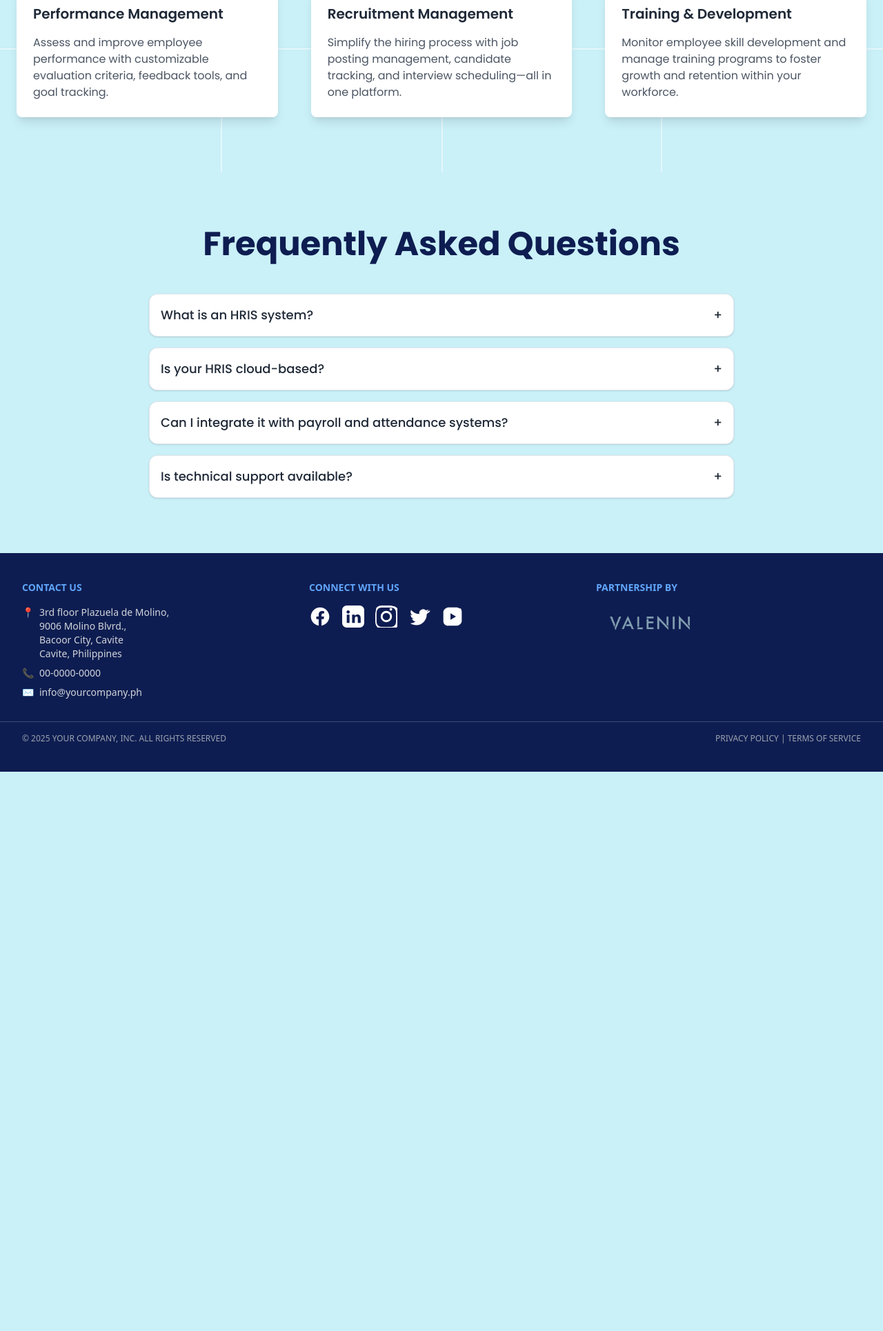
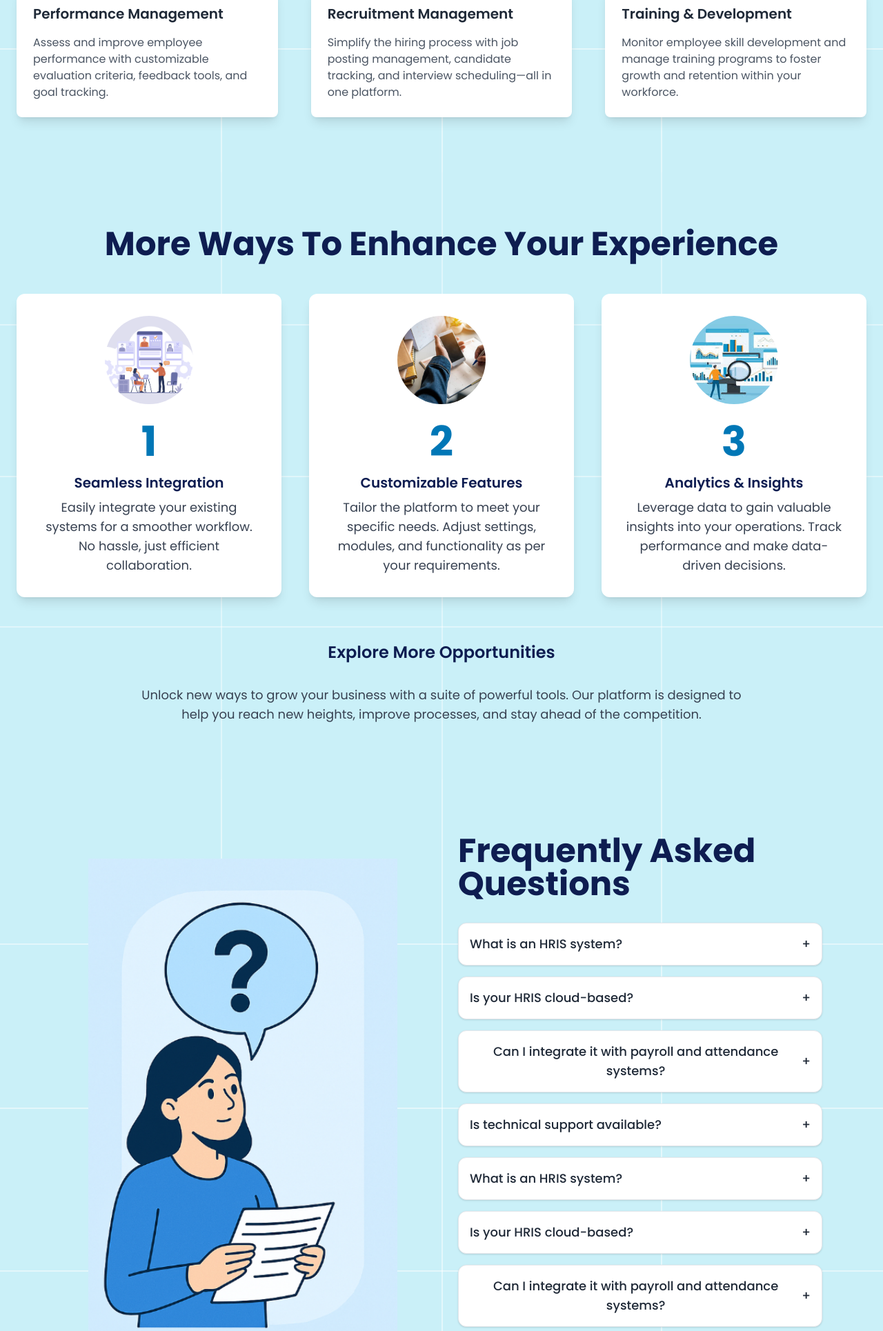
Before and after one commit to maxximusayson/HRIS_web, a CodeIgniter 4 app: the page made by app/Views/home.php in a window 1280 px wide. Shown: the part 3352-5282 px from the top of the page at 69% size. Before the commit the page ends 4471 px from the top, so only its background shows below. Run offline with PHP 8.4 and a stand-in for CodeIgniter, Linux system fonts and the light colour scheme; the template is opened without the code that fills it, so the values that code supplies are empty; some libraries are stand-ins or nearby versions.

Commit message:
section 6

```diff
--- a/app/Views/home.php
+++ b/app/Views/home.php
@@ -398,77 +398,124 @@
   </div>
 </section>
 
+<!-- Section: More Ways -->
+<section class="relative bg-[#CAF0F8] py-20 font-[Poppins] overflow-hidden">
 
-<!-- Section 5 -->
-<section class="bg-[#CAF0F8] py-20 font-[Poppins]">
-  <div class="max-w-4xl mx-auto px-6">
-    <h2 class="text-4xl md:text-5xl font-bold text-center text-[#0E1D51] mb-12">Frequently Asked Questions</h2>
+  <!-- Grid Lines -->
+  <div class="absolute inset-0 pointer-events-none z-0">
+    <!-- Vertical lines -->
+    <div class="absolute left-1/4 top-0 h-full w-[2px] bg-white/40"></div>
+    <div class="absolute left-1/2 top-0 h-full w-[2px] bg-white/40"></div>
+    <div class="absolute right-1/4 top-0 h-full w-[2px] bg-white/40"></div>
+    <!-- Horizontal lines -->
+    <div class="absolute top-1/4 left-0 w-full h-[2px] bg-white/40"></div>
+    <div class="absolute top-1/2 left-0 w-full h-[2px] bg-white/40"></div>
+    <div class="absolute bottom-1/4 left-0 w-full h-[2px] bg-white/40"></div>
+  </div>
 
-    <div class="space-y-4" x-data="{ selected: null }">
+  <!-- Main Content -->
+  <div class="relative z-10 max-w-7xl mx-auto px-6 text-center">
+    <h2 class="text-4xl md:text-5xl font-bold text-[#0E1D51] mb-12">More Ways To Enhance Your Experience</h2>
 
-      <!-- FAQ Item 1 -->
-      <div class="border border-gray-200 rounded-xl bg-white shadow">
-        <button
-          class="w-full flex justify-between items-center p-4 text-lg font-medium text-gray-800 focus:outline-none"
-          @click="selected !== 1 ? selected = 1 : selected = null"
-        >
-          What is an HRIS system?
-          <span x-show="selected !== 1">+</span>
-          <span x-show="selected === 1">-</span>
-        </button>
-        <div x-show="selected === 1" x-collapse class="px-4 pb-4 text-gray-600">
-          An HRIS (Human Resource Information System) helps manage employee data, payroll, attendance, and HR processes all in one centralized platform.
+    <div class="grid md:grid-cols-3 gap-10">
+
+      <!-- Way 1 -->
+      <div class="bg-white p-8 rounded-xl shadow-lg hover:shadow-xl transition duration-300">
+        <div class="flex justify-center mb-6">
+          <img src="/images/seamless.png" alt="Seamless Integration" class="w-32 h-32 object-cover rounded-full">
         </div>
+        <div class="text-[#0077B6] text-6xl font-bold mb-4">1</div>
+        <h3 class="text-xl font-semibold mb-2 text-[#0E1D51]">Seamless Integration</h3>
+        <p class="text-gray-700 text-lg text-center">Easily integrate your existing systems for a smoother workflow. No hassle, just efficient collaboration.</p>
       </div>
 
-      <!-- FAQ Item 2 -->
-      <div class="border border-gray-200 rounded-xl bg-white shadow">
-        <button
-          class="w-full flex justify-between items-center p-4 text-lg font-medium text-gray-800 focus:outline-none"
-          @click="selected !== 2 ? selected = 2 : selected = null"
-        >
-          Is your HRIS cloud-based?
-          <span x-show="selected !== 2">+</span>
-          <span x-show="selected === 2">-</span>
-        </button>
-        <div x-show="selected === 2" x-collapse class="px-4 pb-4 text-gray-600">
-          Yes! Our HRIS is fully cloud-based, so you can access and manage your employee data anytime, anywhere, securely.
+      <!-- Way 2 -->
+      <div class="bg-white p-8 rounded-xl shadow-lg hover:shadow-xl transition duration-300">
+        <div class="flex justify-center mb-6">
+          <img src="/images/customize.jpg" alt="Customizable Features" class="w-32 h-32 object-cover rounded-full">
         </div>
+        <div class="text-[#0077B6] text-6xl font-bold mb-4">2</div>
+        <h3 class="text-xl font-semibold mb-2 text-[#0E1D51]">Customizable Features</h3>
+        <p class="text-gray-700 text-lg text-center">Tailor the platform to meet your specific needs. Adjust settings, modules, and functionality as per your requirements.</p>
       </div>
 
-      <!-- FAQ Item 3 -->
-      <div class="border border-gray-200 rounded-xl bg-white shadow">
-        <button
-          class="w-full flex justify-between items-center p-4 text-lg font-medium text-gray-800 focus:outline-none"
-          @click="selected !== 3 ? selected = 3 : selected = null"
-        >
-          Can I integrate it with payroll and attendance systems?
-          <span x-show="selected !== 3">+</span>
-          <span x-show="selected === 3">-</span>
-        </button>
-        <div x-show="selected === 3" x-collapse class="px-4 pb-4 text-gray-600">
-          Absolutely! Our HRIS is designed to integrate seamlessly with popular payroll, attendance, and ERP solutions.
+      <!-- Way 3 -->
+      <div class="bg-white p-8 rounded-xl shadow-lg hover:shadow-xl transition duration-300">
+        <div class="flex justify-center mb-6">
+          <img src="/images/analytics.jpg" alt="Analytics & Insights" class="w-32 h-32 object-cover rounded-full">
         </div>
-      </div>
-
-      <!-- FAQ Item 4 -->
-      <div class="border border-gray-200 rounded-xl bg-white shadow">
-        <button
-          class="w-full flex justify-between items-center p-4 text-lg font-medium text-gray-800 focus:outline-none"
-          @click="selected !== 4 ? selected = 4 : selected = null"
-        >
-          Is technical support available?
-          <span x-show="selected !== 4">+</span>
-          <span x-show="selected === 4">-</span>
-        </button>
-        <div x-show="selected === 4" x-collapse class="px-4 pb-4 text-gray-600">
-          Yes, we provide 24/7 customer support and dedicated assistance for implementation and troubleshooting.
-        </div>
+        <div class="text-[#0077B6] text-6xl font-bold mb-4">3</div>
+        <h3 class="text-xl font-semibold mb-2 text-[#0E1D51]">Analytics & Insights</h3>
+        <p class="text-gray-700 text-lg text-center">Leverage data to gain valuable insights into your operations. Track performance and make data-driven decisions.</p>
       </div>
 
     </div>
+
+    <div class="mt-16">
+      <h3 class="text-2xl font-semibold text-[#0E1D51] mb-8">Explore More Opportunities</h3>
+      <p class="text-lg text-gray-700 text-center max-w-4xl mx-auto">Unlock new ways to grow your business with a suite of powerful tools. Our platform is designed to help you reach new heights, improve processes, and stay ahead of the competition.</p>
+    </div>
   </div>
 </section>
+
+
+
+
+
+
+<!-- Section 6: How It Works with Gridlines -->
+<section class="relative bg-[#CAF0F8] py-20 font-[Poppins] overflow-hidden">
+  <!-- Grid Lines -->
+  <div class="absolute inset-0 pointer-events-none z-0">
+    <!-- Vertical lines -->
+    <div class="absolute left-1/4 top-0 h-full w-[2px] bg-white/50"></div>
+    <div class="absolute left-1/2 top-0 h-full w-[2px] bg-white/50"></div>
+    <div class="absolute right-1/4 top-0 h-full w-[2px] bg-white/50"></div>
+    <!-- Horizontal lines -->
+    <div class="absolute top-1/4 left-0 w-full h-[2px] bg-white/50"></div>
+    <div class="absolute top-1/2 left-0 w-full h-[2px] bg-white/50"></div>
+    <div class="absolute bottom-1/4 left-0 w-full h-[2px] bg-white/50"></div>
+  </div>
+
+  <!-- Main Content -->
+  <div class="relative z-10 max-w-6xl mx-auto px-6 grid md:grid-cols-2 gap-12 items-center">
+
+    <!-- Left: Image -->
+    <div class="flex justify-center">
+      <img src="/images/faq.png" alt="FAQ Illustration" class="w-full max-w-md">
+    </div>
+
+    <!-- Right: FAQs -->
+    <div>
+      <h2 class="text-4xl md:text-5xl font-bold text-[#0E1D51] mb-8 text-center md:text-left">Frequently Asked Questions</h2>
+
+      <div class="space-y-4" x-data="{ selected: null }">
+
+        <!-- FAQ Items -->
+        <template x-for="(item, index) in [
+          { q: 'What is an HRIS system?', a: 'An HRIS (Human Resource Information System) helps manage employee data, payroll, attendance, and HR processes all in one centralized platform.' },
+          { q: 'Is your HRIS cloud-based?', a: 'Yes! Our HRIS is fully cloud-based, so you can access and manage your employee data anytime, anywhere, securely.' },
+          { q: 'Can I integrate it with payroll and attendance systems?', a: 'Absolutely! Our HRIS is designed to integrate seamlessly with popular payroll, attendance, and ERP solutions.' },
+          { q: 'Is technical support available?', a: 'Yes, we provide 24/7 customer support and dedicated assistance for implementation and troubleshooting.' }
+        ]" :key="index">
+          <div class="border border-gray-200 rounded-xl bg-white shadow">
+            <button
+              class="w-full flex justify-between items-center p-4 text-lg font-medium text-gray-800 focus:outline-none"
+              @click="selected !== index ? selected = index : selected = null"
+            >
+              <span x-text="item.q"></span>
+              <span x-show="selected !== index">+</span>
+              <span x-show="selected === index">-</span>
+            </button>
+            <div x-show="selected === index" x-collapse class="px-4 pb-4 text-gray-600" x-text="item.a"></div>
+          </div>
+        </template>
+
+      </div>
+    </div>
+  </div>
+</section>
+
 
 
 
```
Also changed, not shown: public/images/analytics.jpg (added), public/images/customize.jpg (added), public/images/faq.png (added), public/images/seamless.png (added).
